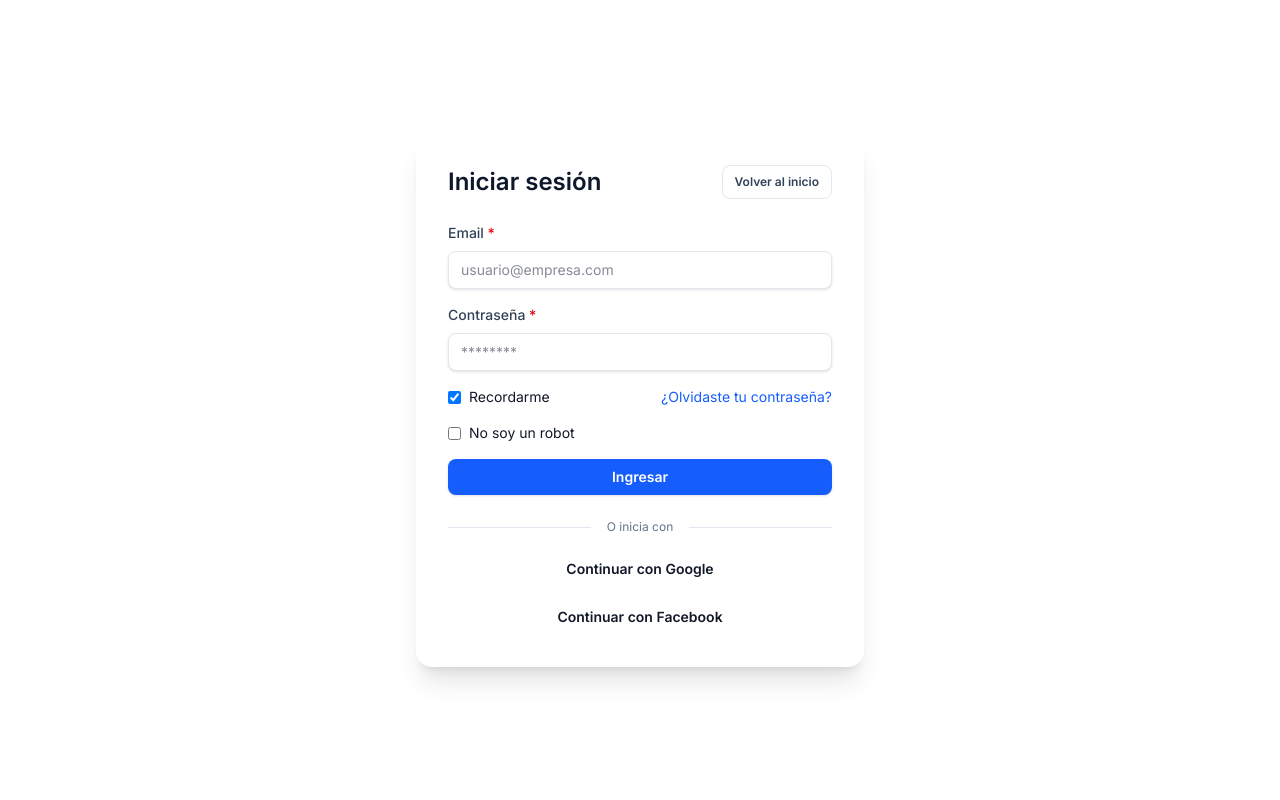
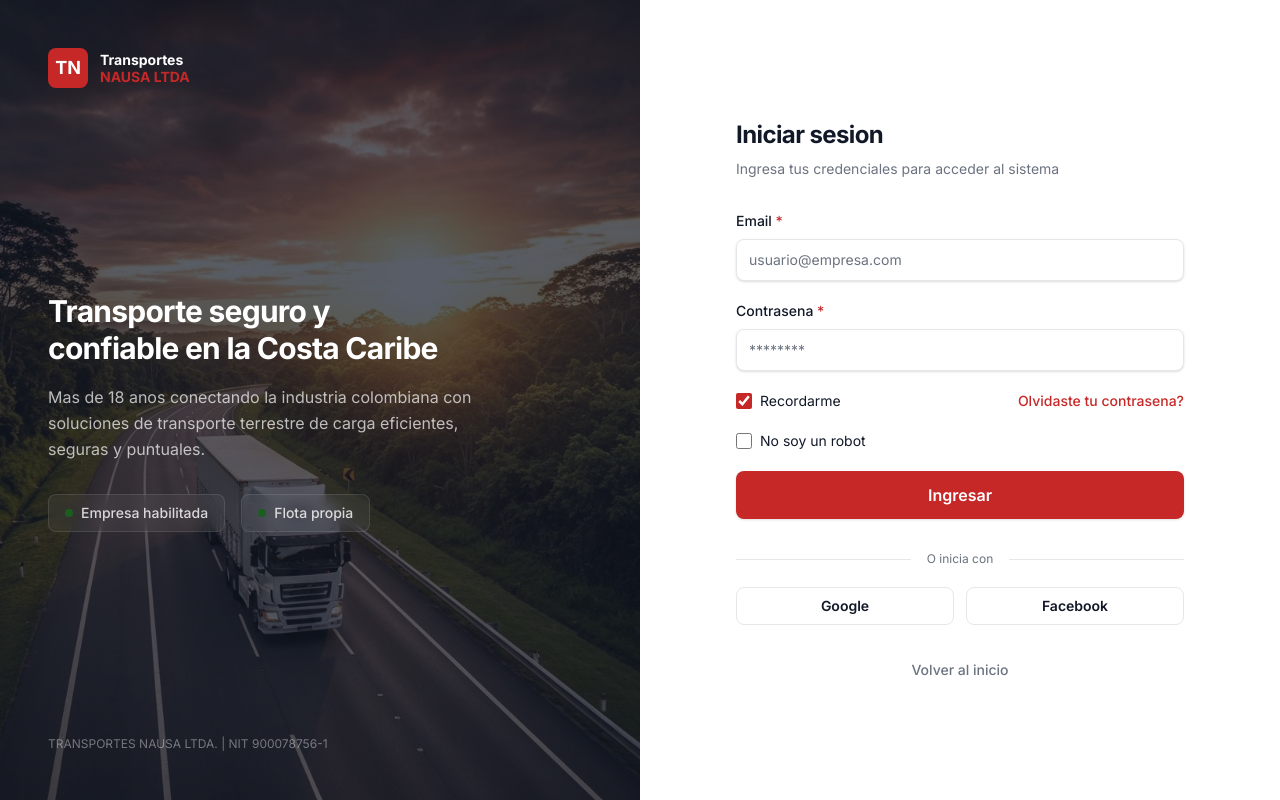
Before and after one commit to Organizacion-castroycespedes/transportes-nausa, a Next.js app in the folder web/: page /login in a window 1280 px wide. Built offline with nearby package versions, Linux system fonts and the light colour scheme; no server answers.

Commit message:
feat: update design system and login page to use design tokens
Revamp design-system components and login page to match visual style

Co-authored-by: Ivan Castro Ruiz <89880933+IvanCastroRuiz@users.noreply.github.com>

```diff
--- a/web/app/forgot-password/page.tsx
+++ b/web/app/forgot-password/page.tsx
@@ -25,30 +25,57 @@ const ForgotPasswordPage = () => {
   };
 
   return (
-    <main className="flex min-h-screen items-center justify-center px-6 py-12">
-      <section className="w-full max-w-md rounded-2xl bg-white p-8 shadow-xl">
-        <h1 className="text-2xl font-semibold text-slate-900">
-          Recuperar contraseña
+    <main className="flex min-h-screen items-center justify-center bg-background px-6 py-12">
+      <section className="w-full max-w-md rounded-2xl border border-border bg-card p-8 shadow-lg">
+        <div className="flex items-center gap-3">
+          <div className="flex h-10 w-10 items-center justify-center rounded-lg bg-primary text-lg font-bold text-primary-foreground">
+            TN
+          </div>
+          <div>
+            <p className="text-sm font-bold leading-tight text-card-foreground">
+              Transportes
+            </p>
+            <p className="text-sm font-bold leading-tight text-primary">
+              NAUSA LTDA
+            </p>
+          </div>
+        </div>
+        <h1 className="mt-6 text-2xl font-bold tracking-tight text-card-foreground">
+          Recuperar contrasena
         </h1>
+        <p className="mt-2 text-sm text-muted-foreground">
+          Ingresa tu email y te enviaremos un enlace para restablecer tu contrasena.
+        </p>
         {submitted ? (
-          <p className="mt-4 text-sm text-slate-600">
-            Si el email existe, recibirás un enlace de recuperación.
-          </p>
+          <div className="mt-6 rounded-lg bg-secondary/10 p-4">
+            <p className="text-sm text-foreground">
+              Si el email existe, recibiras un enlace de recuperacion.
+            </p>
+          </div>
         ) : (
-          <form className="mt-6 grid gap-4" onSubmit={handleSubmit}>
+          <form className="mt-6 grid gap-5" onSubmit={handleSubmit}>
             <Input
               label="Email"
               name="email"
               type="email"
               value={email}
               onChange={(event) => setEmail(event.target.value)}
+              placeholder="usuario@empresa.com"
             />
-            {error ? <p className="text-sm text-red-600">{error}</p> : null}
-            <Button type="submit" variant="primary">
+            {error ? <p className="text-sm text-primary">{error}</p> : null}
+            <Button type="submit" variant="primary" size="lg">
               Enviar enlace
             </Button>
           </form>
         )}
+        <div className="mt-6 text-center">
+          <a
+            href="/login"
+            className="text-sm font-medium text-muted-foreground transition-colors hover:text-foreground"
+          >
+            Volver al inicio de sesion
+          </a>
+        </div>
       </section>
     </main>
   );
--- a/web/app/login/page.tsx
+++ b/web/app/login/page.tsx
@@ -165,17 +165,16 @@ const LoginPage = () => {
   }, []);
 
   return (
-    <main className="flex min-h-screen items-center justify-center px-6 py-12">
-      <section className="w-full max-w-md rounded-2xl bg-white p-8 shadow-xl">
+    <main className="flex min-h-screen bg-background">
       {showSessionConflict ? (
-          <Modal title="Sesión activa detectada">
-            <p className="text-sm text-slate-600">
-              Ya existe una sesión activa en otro dispositivo o navegador. Si
-              continúas aquí, la sesión anterior se cerrará automáticamente.
+        <Modal title="Sesion activa detectada">
+          <p className="text-sm text-muted-foreground">
+            Ya existe una sesion activa en otro dispositivo o navegador. Si
+            continuas aqui, la sesion anterior se cerrara automaticamente.
           </p>
           <div className="mt-6 flex flex-wrap gap-3">
             <Button onClick={handleForceLogin} disabled={isSubmitting}>
-                {isSubmitting ? "Procesando..." : "Cerrar la otra sesión"}
+              {isSubmitting ? "Procesando..." : "Cerrar la otra sesion"}
             </Button>
             <Button variant="outline" onClick={handleCancelForceLogin}>
               Cancelar
@@ -183,19 +182,94 @@ const LoginPage = () => {
           </div>
         </Modal>
       ) : null}
-        <div className="flex items-center justify-between gap-4">
-          <h1 className="text-2xl font-semibold text-slate-900">
-            Iniciar sesión
-          </h1>
+
+      {/* Left panel - branding */}
+      <div className="relative hidden w-1/2 overflow-hidden bg-foreground lg:flex lg:flex-col lg:justify-between">
+        <div className="absolute inset-0">
+          <img
+            src="/images/hero-truck.jpg"
+            alt=""
+            className="h-full w-full object-cover opacity-30"
+          />
+        </div>
+        <div className="relative z-10 flex flex-1 flex-col justify-between p-12">
+          <Link href="/" className="flex items-center gap-3" aria-label="Volver al inicio">
+            <div className="flex h-10 w-10 items-center justify-center rounded-lg bg-primary text-lg font-bold text-primary-foreground">
+              TN
+            </div>
+            <div>
+              <p className="text-sm font-bold leading-tight text-background">
+                Transportes
+              </p>
+              <p className="text-sm font-bold leading-tight text-primary">
+                NAUSA LTDA
+              </p>
+            </div>
+          </Link>
+
+          <div className="max-w-md">
+            <h2 className="text-balance text-3xl font-bold leading-tight tracking-tight text-background">
+              Transporte seguro y confiable en la Costa Caribe
+            </h2>
+            <p className="mt-4 text-pretty leading-relaxed text-background/70">
+              Mas de 18 anos conectando la industria colombiana con soluciones de
+              transporte terrestre de carga eficientes, seguras y puntuales.
+            </p>
+            <div className="mt-8 flex flex-wrap gap-4">
+              <div className="flex items-center gap-2 rounded-lg border border-background/10 bg-background/5 px-4 py-2 backdrop-blur-sm">
+                <div className="h-2 w-2 rounded-full bg-secondary" />
+                <span className="text-sm font-medium text-background/80">Empresa habilitada</span>
+              </div>
+              <div className="flex items-center gap-2 rounded-lg border border-background/10 bg-background/5 px-4 py-2 backdrop-blur-sm">
+                <div className="h-2 w-2 rounded-full bg-secondary" />
+                <span className="text-sm font-medium text-background/80">Flota propia</span>
+              </div>
+            </div>
+          </div>
+
+          <p className="text-xs text-background/40">
+            TRANSPORTES NAUSA LTDA. | NIT 900078756-1
+          </p>
+        </div>
+      </div>
+
+      {/* Right panel - login form */}
+      <div className="flex w-full flex-col items-center justify-center px-6 py-12 lg:w-1/2 lg:px-16">
+        <div className="w-full max-w-md">
+          {/* Mobile logo */}
+          <div className="mb-10 flex items-center justify-between lg:hidden">
+            <Link href="/" className="flex items-center gap-3" aria-label="Volver al inicio">
+              <div className="flex h-10 w-10 items-center justify-center rounded-lg bg-primary text-lg font-bold text-primary-foreground">
+                TN
+              </div>
+              <div>
+                <p className="text-sm font-bold leading-tight text-foreground">
+                  Transportes
+                </p>
+                <p className="text-sm font-bold leading-tight text-primary">
+                  NAUSA LTDA
+                </p>
+              </div>
+            </Link>
             <Link
               href="/"
-            className="rounded-lg border border-slate-200 px-3 py-2 text-xs font-semibold text-slate-700 transition hover:border-slate-300 hover:bg-slate-50"
+              className="rounded-lg border border-border px-3 py-2 text-xs font-semibold text-foreground transition hover:bg-muted"
             >
               Volver al inicio
             </Link>
           </div>
+
+          <div>
+            <h1 className="text-2xl font-bold tracking-tight text-foreground">
+              Iniciar sesion
+            </h1>
+            <p className="mt-2 text-sm text-muted-foreground">
+              Ingresa tus credenciales para acceder al sistema
+            </p>
+          </div>
+
           {status ? (
-          <div className="mt-4">
+            <div className="mt-5">
               <Toast
                 message={status.message}
                 variant={status.variant}
@@ -203,7 +277,8 @@ const LoginPage = () => {
               />
             </div>
           ) : null}
-        <form className="mt-6 grid gap-4" onSubmit={handleSubmit} noValidate>
+
+          <form className="mt-8 grid gap-5" onSubmit={handleSubmit} noValidate>
             <Input
               label="Email"
               name="email"
@@ -214,7 +289,7 @@ const LoginPage = () => {
               required
             />
             <Input
-            label="Contraseña"
+              label="Contrasena"
               name="password"
               type="password"
               value={password}
@@ -223,49 +298,66 @@ const LoginPage = () => {
               required
             />
             <div className="flex items-center justify-between text-sm">
-            <label className="flex items-center gap-2">
+              <label className="flex items-center gap-2 text-foreground">
                 <input
                   type="checkbox"
                   checked={rememberMe}
                   onChange={(event) => setRememberMe(event.target.checked)}
+                  className="h-4 w-4 rounded border-border accent-primary"
                 />
                 Recordarme
               </label>
-            <Link href="/forgot-password" className="text-blue-600 hover:underline">
-              ¿Olvidaste tu contraseña?
+              <Link
+                href="/forgot-password"
+                className="font-medium text-primary transition-colors hover:text-primary/80"
+              >
+                Olvidaste tu contrasena?
               </Link>
             </div>
-          <label className="flex items-center gap-2 text-sm">
+            <label className="flex items-center gap-2 text-sm text-foreground">
               <input
                 type="checkbox"
                 checked={isHuman}
                 onChange={(event) => setIsHuman(event.target.checked)}
+                className="h-4 w-4 rounded border-border accent-primary"
               />
               No soy un robot
             </label>
-          <Button type="submit" disabled={isSubmitting}>
+            <Button type="submit" size="lg" disabled={isSubmitting}>
               {isSubmitting ? "Ingresando..." : "Ingresar"}
             </Button>
             {hasSubmitted && !isHuman ? (
-            <p className="text-xs text-red-500">
+              <p className="text-xs text-primary">
                 Debes completar el reCAPTCHA antes de continuar.
               </p>
             ) : null}
           </form>
-        <div className="mt-6 flex items-center gap-4 text-xs text-slate-500">
-          <div className="h-px flex-1 bg-slate-200" />
+
+          <div className="mt-8 flex items-center gap-4 text-xs text-muted-foreground">
+            <div className="h-px flex-1 bg-border" />
             <span>O inicia con</span>
-          <div className="h-px flex-1 bg-slate-200" />
+            <div className="h-px flex-1 bg-border" />
           </div>
-        <div className="mt-4 grid gap-3">
+          <div className="mt-5 grid grid-cols-2 gap-3">
             <Button variant="outline" onClick={() => handleSocialLogin("google")}>
-            Continuar con Google
+              Google
             </Button>
             <Button variant="outline" onClick={() => handleSocialLogin("facebook")}>
-            Continuar con Facebook
+              Facebook
             </Button>
           </div>
-      </section>
+
+          {/* Desktop back link */}
+          <div className="mt-8 hidden text-center lg:block">
+            <Link
+              href="/"
+              className="text-sm font-medium text-muted-foreground transition-colors hover:text-foreground"
+            >
+              Volver al inicio
+            </Link>
+          </div>
+        </div>
+      </div>
     </main>
   );
 };
--- a/web/components/design-system/Button.tsx
+++ b/web/components/design-system/Button.tsx
@@ -1,20 +1,22 @@
 import type { ButtonHTMLAttributes, ReactNode } from "react";
 
 type ButtonProps = ButtonHTMLAttributes<HTMLButtonElement> & {
-  variant?: "primary" | "secondary" | "ghost" | "disabled";
+  variant?: "primary" | "secondary" | "outline" | "ghost" | "disabled";
   size?: "sm" | "md" | "lg";
   children: ReactNode;
 };
 
 const variantStyles: Record<NonNullable<ButtonProps["variant"]>, string> = {
   primary:
-    "bg-blue-600 text-white shadow-sm hover:bg-blue-700 focus-visible:ring-2 focus-visible:ring-blue-600",
+    "bg-primary text-primary-foreground shadow-sm hover:bg-primary/90 focus-visible:ring-2 focus-visible:ring-ring",
   secondary:
-    "bg-slate-900 text-white shadow-sm hover:bg-slate-800 focus-visible:ring-2 focus-visible:ring-slate-900",
+    "bg-foreground text-background shadow-sm hover:bg-foreground/90 focus-visible:ring-2 focus-visible:ring-foreground",
+  outline:
+    "bg-transparent text-foreground border border-border hover:bg-muted",
   ghost:
-    "bg-transparent text-slate-900 border border-slate-200 hover:bg-slate-50",
+    "bg-transparent text-foreground border border-border hover:bg-muted",
   disabled:
-    "bg-transparent bg-slate-200 text-slate-400 border border-slate-200 focus-visible:ring-2 focus-visible:ring-slate-900",
+    "bg-muted text-muted-foreground border border-border focus-visible:ring-2 focus-visible:ring-ring",
 };
 
 const sizeStyles: Record<NonNullable<ButtonProps["size"]>, string> = {
--- a/web/components/design-system/Input.tsx
+++ b/web/components/design-system/Input.tsx
@@ -7,16 +7,16 @@ type InputProps = InputHTMLAttributes<HTMLInputElement> & {
 
 export const Input = ({ label, hint, className, ...props }: InputProps) => {
   return (
-    <label className="flex flex-col gap-2 text-sm text-slate-700">
+    <label className="flex flex-col gap-2 text-sm text-foreground">
       <span className="font-medium">
         {label}
-        {props.required ? <span className="text-red-600"> *</span> : null}
+        {props.required ? <span className="text-primary"> *</span> : null}
       </span>
       <input
         {...props}
-        className={`w-full rounded-lg border border-slate-200 bg-white px-3 py-2 text-sm text-slate-900 shadow-sm focus:border-blue-600 focus:outline-none focus:ring-2 focus:ring-blue-600 ${className ?? ""}`}
+        className={`w-full rounded-lg border border-border bg-background px-3 py-2.5 text-sm text-foreground shadow-sm transition-colors placeholder:text-muted-foreground focus:border-primary focus:outline-none focus:ring-2 focus:ring-ring/20 ${className ?? ""}`}
       />
-      {hint ? <span className="text-xs text-slate-500">{hint}</span> : null}
+      {hint ? <span className="text-xs text-muted-foreground">{hint}</span> : null}
     </label>
   );
 };
--- a/web/components/design-system/Modal.tsx
+++ b/web/components/design-system/Modal.tsx
@@ -7,9 +7,9 @@ type ModalProps = {
 
 export const Modal = ({ title, children }: ModalProps) => {
   return (
-    <div className="fixed inset-0 z-50 flex items-center justify-center bg-slate-900/40 p-6">
-      <div className="w-full max-w-lg rounded-2xl bg-white p-6 shadow-xl">
-        <h3 className="text-lg font-semibold text-slate-900">{title}</h3>
+    <div className="fixed inset-0 z-50 flex items-center justify-center bg-foreground/40 p-6">
+      <div className="w-full max-w-lg rounded-2xl bg-card p-6 shadow-xl">
+        <h3 className="text-lg font-semibold text-card-foreground">{title}</h3>
         <div className="mt-4">{children}</div>
       </div>
     </div>
```
Lines whose indentation alone changed are shown as unchanged.
